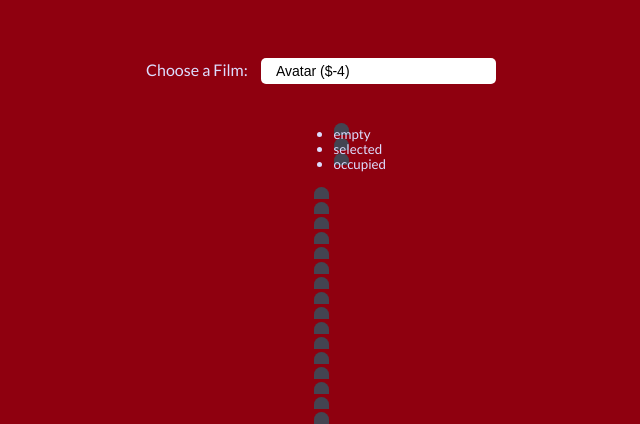
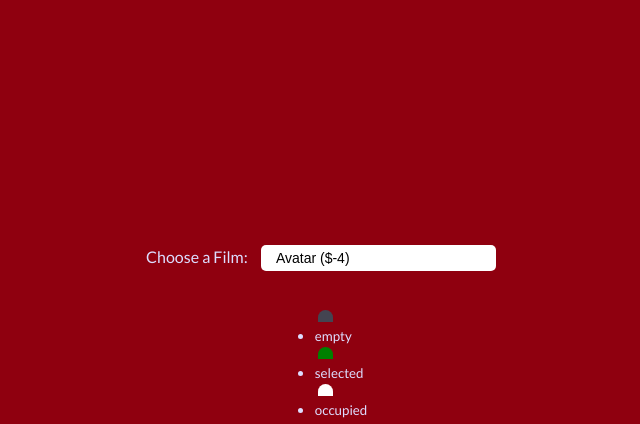
Before and after one commit to WinterCricket/Movvie-Seats, a plain HTML site: page index.html in a window 1280 px wide. Shown: the top 424 px of the page, without its empty margins (319-959 px from the left). Drawn offline with Linux system fonts and the light colour scheme.

Commit message:
fixed seats via index

```diff
--- a/index.html
+++ b/index.html
@@ -19,14 +19,20 @@
 	</div>
 
 	<ul class="showcase">
-		<li class="seat">
+		<li>
+			<div class="seat"></div>
 			<small>empty</small>
+
 		</li>
-		<li class="seat selected">
+		<li>
+			<div class="seat selected"></div>
 			<small>selected</small>
+
 		</li>
-		<li class="seat occupied">
+		<li>
+			<div class="seat occupied"></div>
 			<small>occupied</small>
+
 		</li>
 
 	</ul>
--- a/style.css
+++ b/style.css
@@ -53,7 +53,7 @@ body {
 	border-top-right-radius: 10px;
 }
 
-/*
+
 .seat.selected{
 	background-color: green;
 }
@@ -83,4 +83,4 @@ body {
 
 .row {
 	display: flex;
-}*/
+}
```
